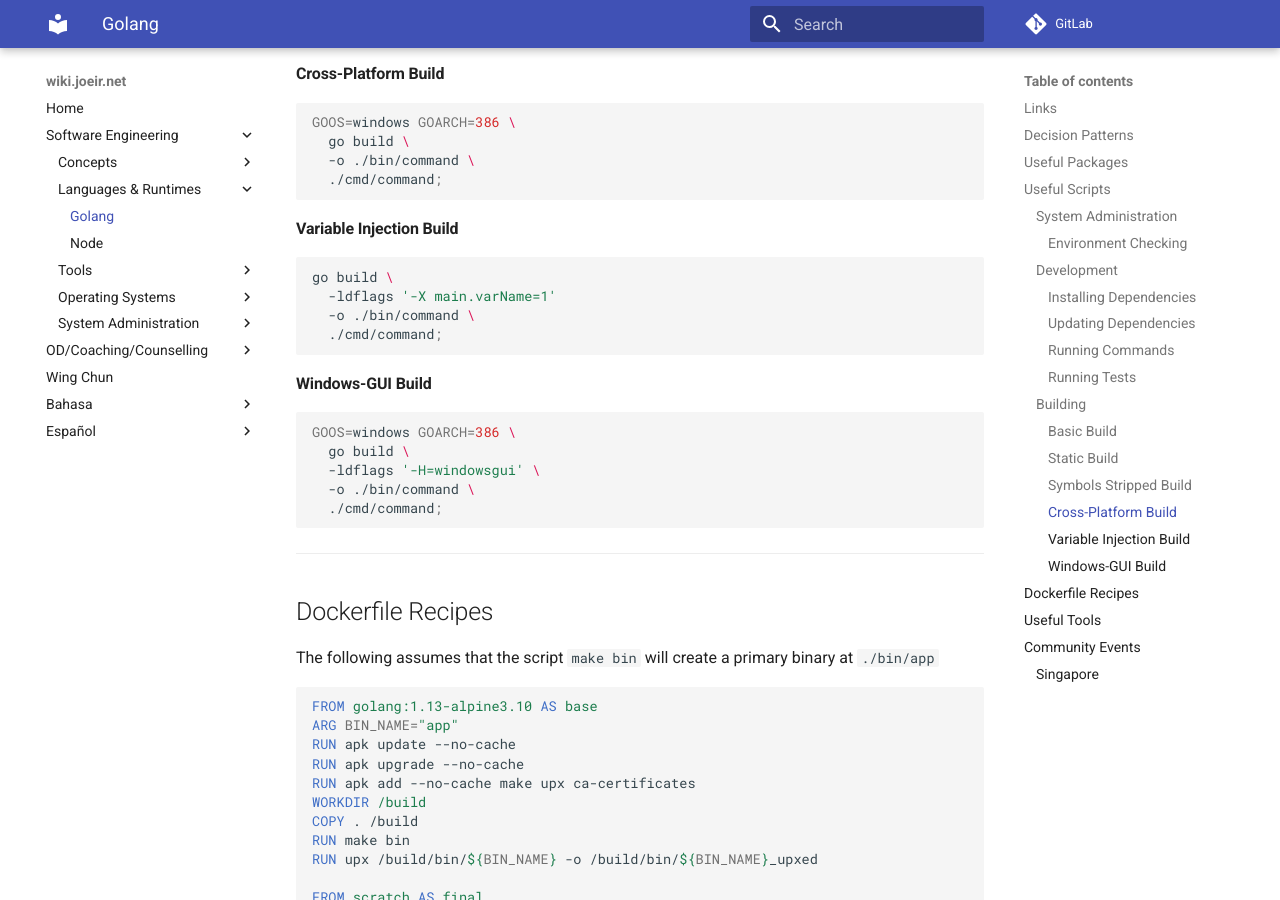
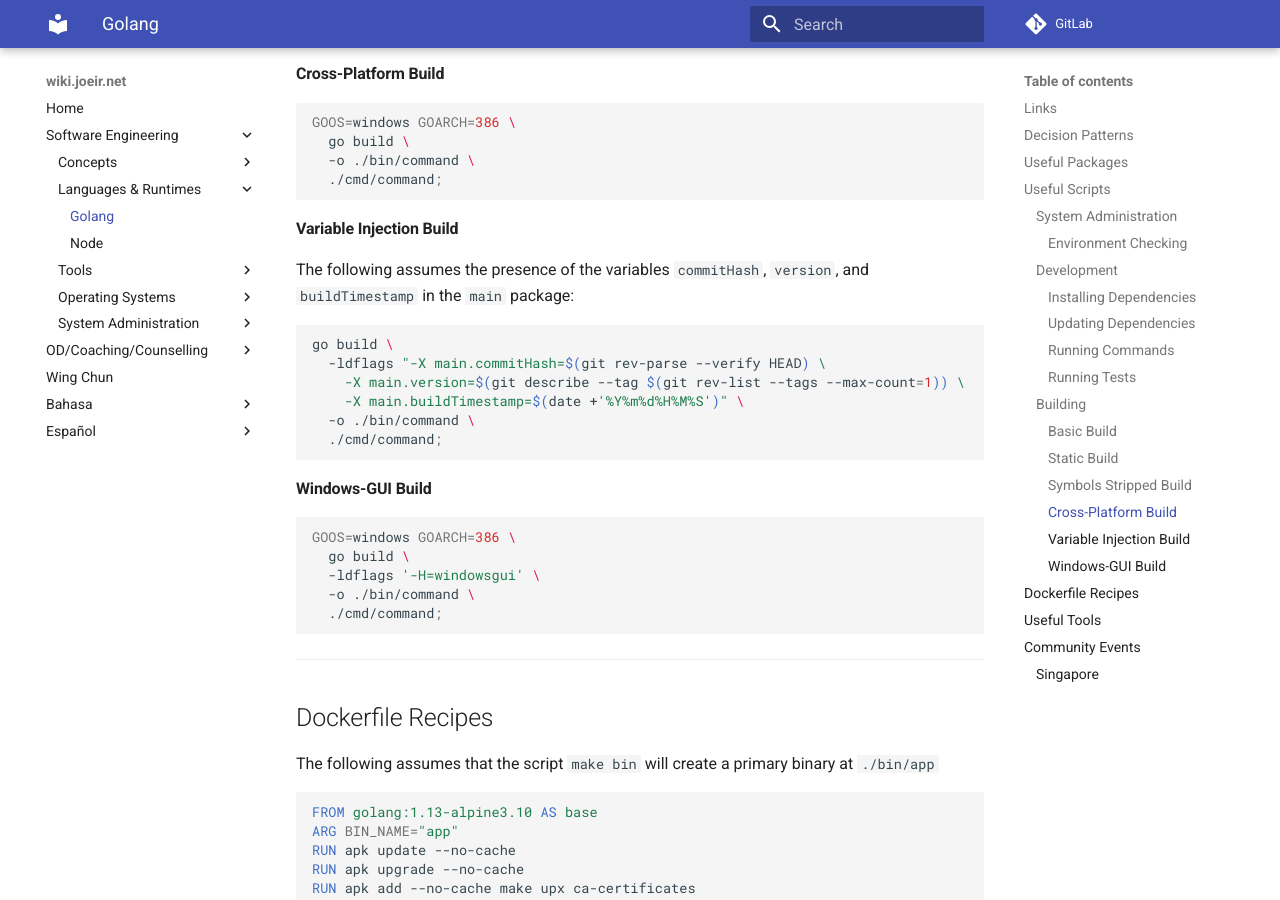
Before and after one commit to zephinzer/wiki.joeir.net, an MkDocs documentation site: the page built from docs/software-engineering/languages-runtimes/golang.md, in a window 1280 px wide and 900 px high, scrolled down 3278 px. Built offline with MkDocs 1.6.1 and Material for MkDocs 9.7.7, drawn with Linux system fonts in a browser that asks for light colours; comment, search, counter and statistics services are not loaded.

Commit message:
added golang -ldflags -X flag

````diff
--- a/docs/software-engineering/languages-runtimes/golang.md
+++ b/docs/software-engineering/languages-runtimes/golang.md
@@ -146,9 +146,13 @@ GOOS=windows GOARCH=386 \
 
 #### Variable Injection Build
 
+The following assumes the presence of the variables `commitHash`, `version`, and `buildTimestamp` in the `main` package:
+
 ```sh
 go build \
-  -ldflags '-X main.varName=1'
+  -ldflags "-X main.commitHash=$(git rev-parse --verify HEAD) \
+    -X main.version=$(git describe --tag $(git rev-list --tags --max-count=1)) \
+    -X main.buildTimestamp=$(date +'%Y%m%d%H%M%S')" \
   -o ./bin/command \
   ./cmd/command;
 ```
````
